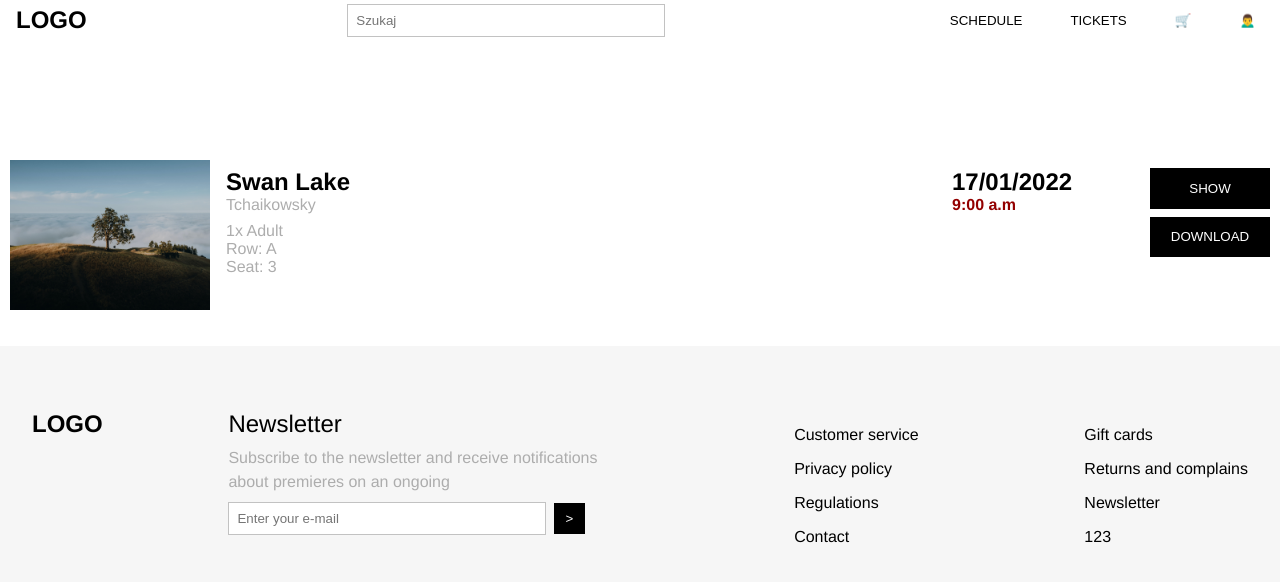
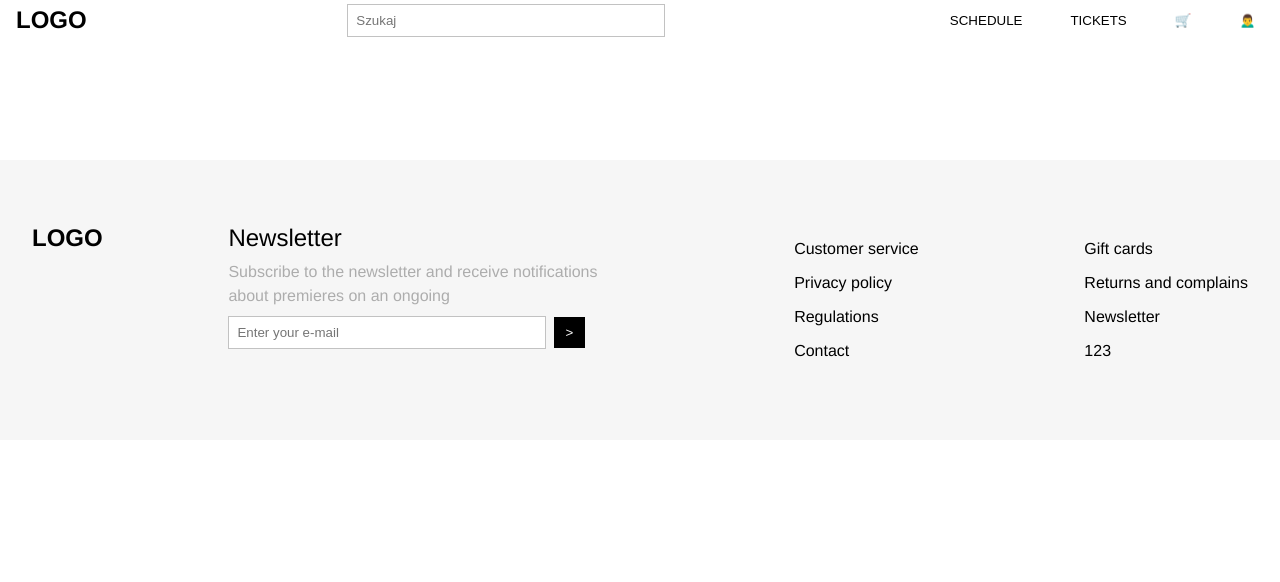
Before and after one commit to KarolChamski/Musical-Theater, a Vue app: page /tickets in a window 1280 px wide. Shown: the top 582 px of the page. Built offline with nearby package versions, Linux system fonts and the light colour scheme.

Commit message:
Added addToTicket function in vuex actions

```diff
--- a/src/store/index.js
+++ b/src/store/index.js
@@ -267,11 +267,16 @@ export default createStore({
        image: require('../../public/img/train.jpg')
      },
     ],
-    cart: []
+    cart: [],
+    tickets: []
   },
   mutations: {
     updateCart (state, item) {
       state.cart.push(item)
+    },
+    addToTicket(state){
+      state.tickets = state.cart;
+
     }
   }
 });
--- a/src/views/AllTickets.vue
+++ b/src/views/AllTickets.vue
@@ -1,28 +1,29 @@
 <template>
   <div class="ticket wrapper">
-    <div class="ticket__box">
+    <div class="ticket__box" v-for="item in $store.state.tickets" :key="item.num">
       <div class="ticket__image">
-      <img class="ticket__img" src="../../src/assets/image1.jpg" alt="" />
+        <img class="ticket__img" :src="item.image" alt="" />
       </div>
       <div class="ticket__text">
-        <h3 class="ticket__title">Swan Lake</h3>
-        <p class="ticket__author">Tchaikowsky</p>
+        <h3 class="ticket__title">{{item.title}}</h3>
+        <p class="ticket__author">{{item.author}}</p>
         <p class="ticket__type">1x Adult</p>
-        <p class="ticket__row">Row: A</p>
-        <p class="ticket__seat">Seat: 3</p>
+        <p class="ticket__row">{{item.row}}</p>
+        <p class="ticket__seat">{{item.num}}</p>
       </div>
       <div class="ticket__info">
-        <h3 class="ticket__date">17/01/2022</h3>
-        <p class="ticket__time">9:00 a.m</p>
+        <h3 class="ticket__date">{{item.date}}</h3>
+        <p class="ticket__time">{{item.time}}</p>
       </div>
       <div class="ticket__buttons">
-          <button class="ticket__btn"><router-link to="/ticket">Show </router-link></button>
+        <button class="ticket__btn">
+          <router-link to="/ticket">Show </router-link>
+        </button>
         <button class="ticket__btn">Download</button>
       </div>
     </div>
   </div>
 </template>
-
 
 <style lang="scss" scoped>
 .ticket {
@@ -44,7 +45,9 @@
   &__buttons {
     margin-top: 0.5rem;
   }
-&__text,&__info,&__image{
+  &__text,
+  &__info,
+  &__image {
     cursor: pointer;
   }
 
@@ -69,21 +72,21 @@
     margin-bottom: 0.5rem;
   }
 
-  &__buttons{
+  &__buttons {
     display: flex;
     flex-direction: column;
     align-items: center;
   }
-  &__btn{
+  &__btn {
     width: 120px;
-      border:none;
+    border: none;
     background-color: black;
     color: white;
     text-transform: uppercase;
     text-align: center;
-      padding: .8rem 1rem;
+    padding: 0.8rem 1rem;
     margin-left: 3rem;
-      margin-bottom: .5rem;
+    margin-bottom: 0.5rem;
     cursor: pointer;
   }
 }
--- a/src/views/ReservationPage.vue
+++ b/src/views/ReservationPage.vue
@@ -519,7 +519,7 @@
     <p class="price__text">Total price: $143</p>
     <button class="price__back">back</button>
     <button class="price__submit">
-      <router-link @click="submitReservation" to="/tickets"
+      <router-link @click="submitReservation" to="/cart"
         >submit
       </router-link>
     </button>
--- a/src/views/TheCart.vue
+++ b/src/views/TheCart.vue
@@ -32,7 +32,9 @@
       </div>
       <div class="summary__total wrapper">
         <h3 class="summary__price">Total price 143 $</h3>
-        <button class="summary__submit">Submit</button>
+        <button class="summary__submit"><router-link @click="submitCart" to="/tickets"
+        >submit
+      </router-link></button>
       </div>
     </div>
   </div>
@@ -40,7 +42,12 @@
 
 <script>
 export default{
-  props: ["image"]
+  props: ["image"],
+  methods:{
+    submitCart(){
+      this.$store.commit('addToTicket')
+    }
+  }
 }
 </script>
 
--- a/src/views/TheTicket.vue
+++ b/src/views/TheTicket.vue
@@ -1,6 +1,8 @@
 <template>
   <div class="back">
-    <button class="back__btn"><router-link to="/tickets">Back </router-link></button>
+    <button class="back__btn">
+      <router-link to="/tickets">Back </router-link>
+    </button>
   </div>
   <div class="ticket wrapper">
     <h2 class="ticket__logo">LOGO</h2>
@@ -34,7 +36,7 @@
     <img class="ticket__qrCode" src="../../src/assets/qrcode.svg" alt="" />
   </div>
 
-   <button class="button">Print </button>
+  <button class="button">Print</button>
   <button class="button">Download</button>
 </template>
 
@@ -100,16 +102,16 @@
     font-weight: bold;
     font-size: 24px;
     text-align: center;
-    margin-bottom: .3rem;
+    margin-bottom: 0.3rem;
   }
   &__validateInformation,
   &__icon {
-      margin-bottom: .3rem;
+    margin-bottom: 0.3rem;
     text-align: center;
   }
   &__icon {
     position: relative;
-    padding: .7rem;
+    padding: 0.7rem;
   }
   &__qrCode {
     width: 80%;
@@ -117,14 +119,14 @@
     margin: 0 auto;
   }
 }
-.button{
+.button {
   width: 120px;
-      border:none;
+  border: none;
   background-color: black;
   color: white;
   text-transform: uppercase;
   text-align: center;
-      padding: .8rem 1rem;
+  padding: 0.8rem 1rem;
   margin-left: 1rem;
   margin-bottom: 8rem;
   cursor: pointer;
@@ -145,7 +147,7 @@ hr {
   margin: 6rem 0 2rem 10rem;
   padding: 0.5rem 1rem;
   cursor: pointer;
-  a{
+  a {
     color: black;
     font-weight: bold;
     font-size: 16px;
```
Lines whose indentation alone changed are shown as unchanged.
